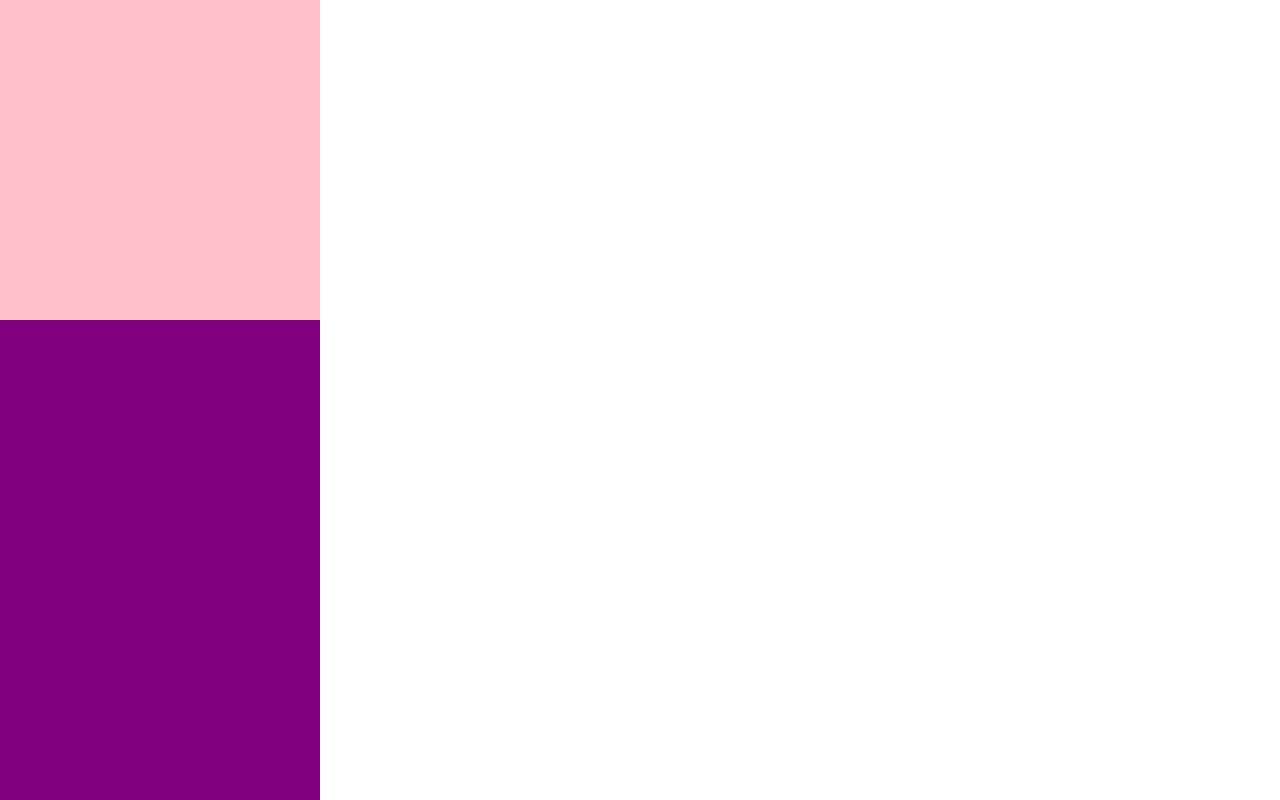
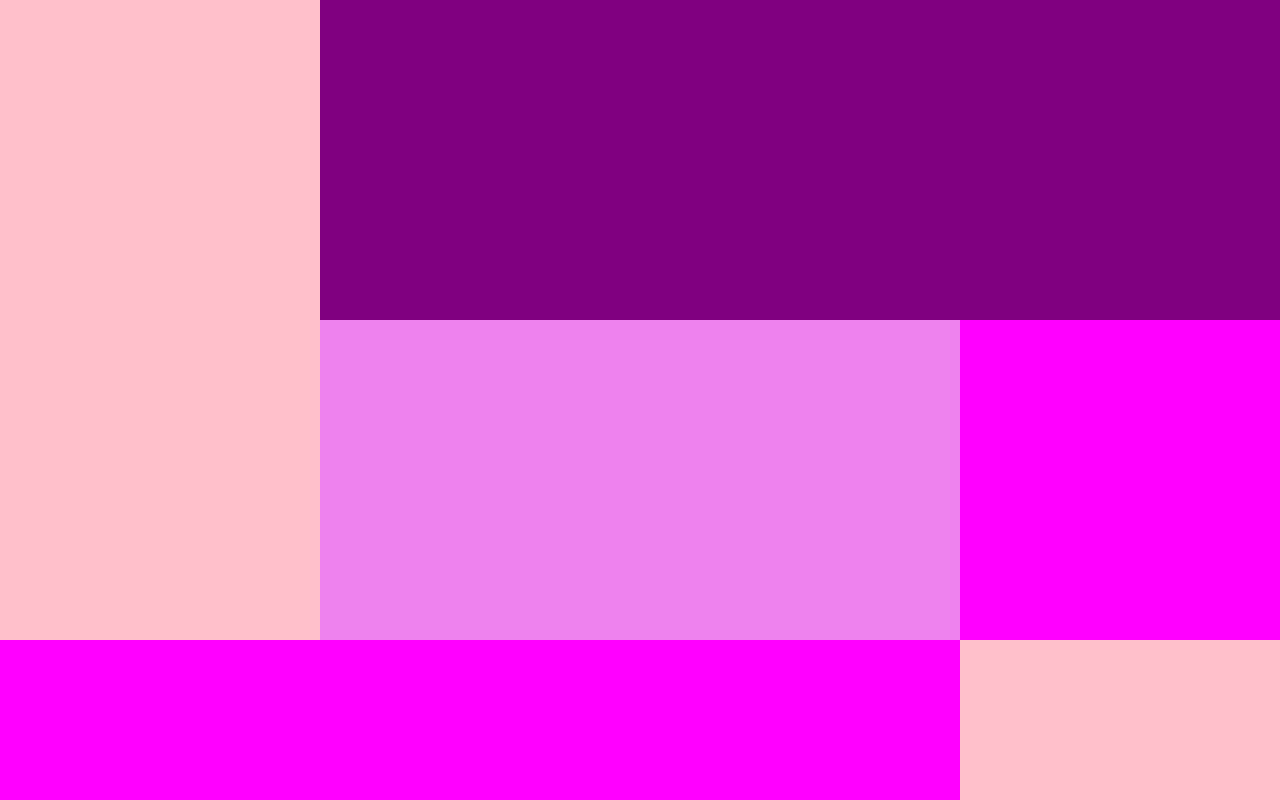
Before and after one commit to DundarKoray/React__State-Exercise__Color-Boxes, a React (Create React App) app: page / in a window 1280 px wide. Shown: the top 800 px of the page. Built offline with nearby package versions, Linux system fonts and the light colour scheme.

Commit message:
completed the exercise

```diff
--- a/src/Box.js
+++ b/src/Box.js
@@ -4,13 +4,11 @@ import './Box.css'
 
 
 class Box extends Component {
-    static defaultProps = {
-        allColors: ['purple', 'magenta', 'violet', 'pink']
-    }
+
 
     constructor(props){
         super(props)
-        this.state = {color: choice(this.props.allColors)}
+        this.state = {color: choice(this.props.colors)}
         this.handleClick = this.handleClick.bind(this)
     }
 
@@ -18,7 +16,7 @@ class Box extends Component {
         let newColor
 
         do {
-            newColor = choice(this.props.allColors)
+            newColor = choice(this.props.colors)
         } while (newColor === this.state.color)
 
         this.setState({ color: newColor})
--- /dev/null
+++ b/src/BoxContainer.css
@@ -0,0 +1,7 @@
+.BoxContainer {
+    display: flex;
+    flex-wrap: wrap;
+    justify-content: center;
+    align-items: center;
+    flex: 1;
+}
--- a/src/BoxContainer.js
+++ b/src/BoxContainer.js
@@ -1,13 +1,15 @@
  import React, { Component } from 'react'
  import Box from './Box'
+ import './BoxContainer.css'
 
  class BoxContainer extends Component {
     static defaultProps = {
-      numBoxes: 18
+      numBoxes: 18,
+      allColors: ['purple', 'magenta', 'violet', 'pink']
     }
 
     render(){
-        const boxes = Array.from({length: this.props.numBoxes}).map( () => <Box />)
+        const boxes = Array.from({length: this.props.numBoxes}).map( () => <Box colors={this.props.allColors}/>)
         return (
             <div className="BoxContainer">
                 {boxes}
```
